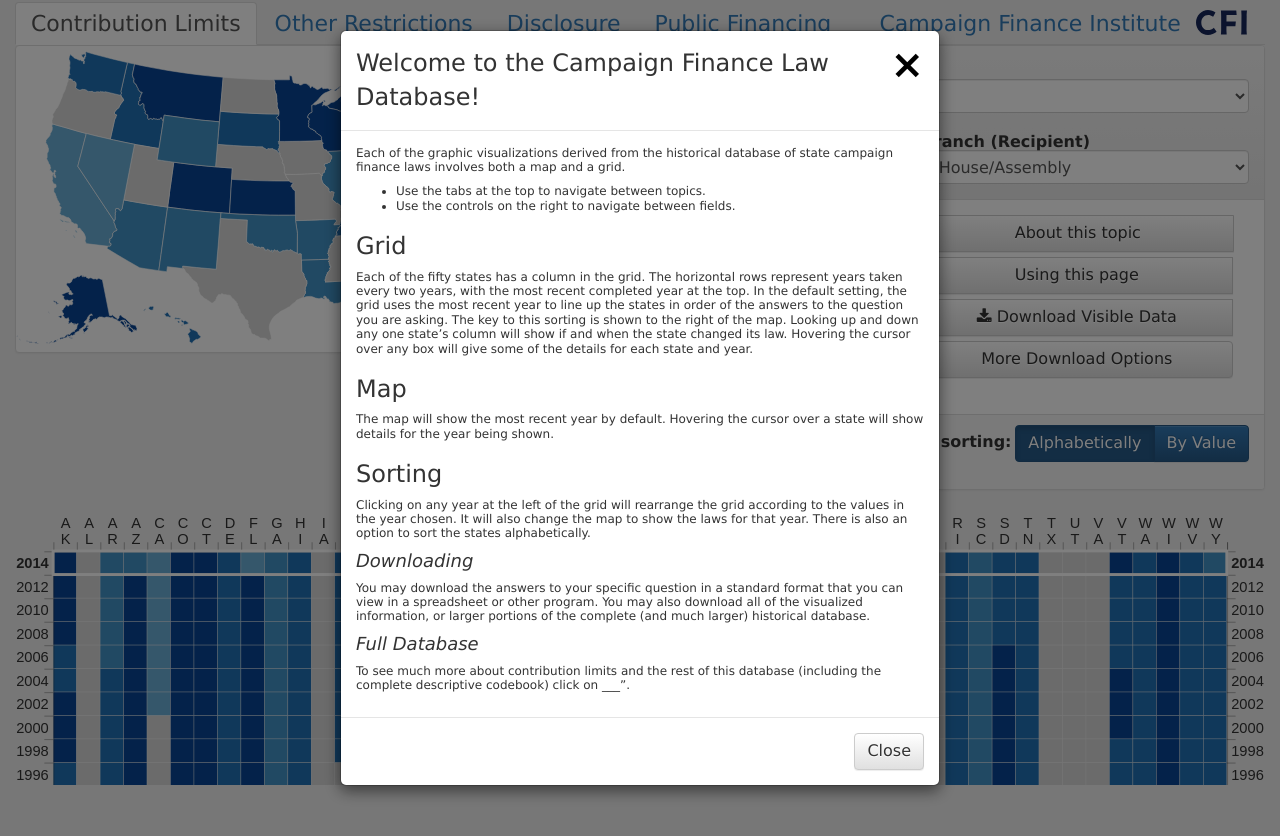
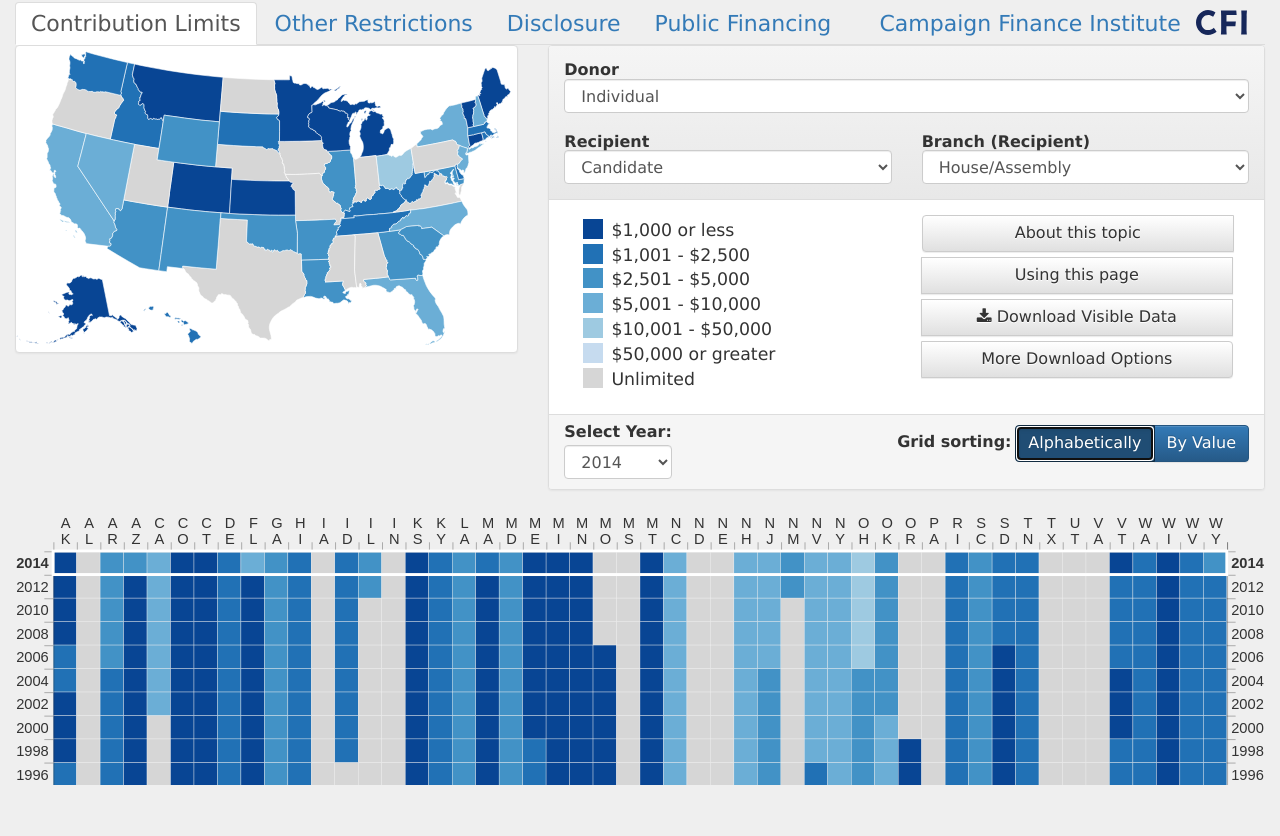
Before and after one commit to cfinst/cfinst.github.io, a Jekyll site: the page built from index.md, in a window 1280 px wide. Shown: the top 836 px of the page. Built offline with Jekyll 4.4.1, drawn with Linux system fonts in a browser that asks for light colours.

Commit message:
Revert "Intro Popup"

```diff
--- a/_includes/introModal.html
+++ /dev/null
@@ -1,6 +0,0 @@
-<div class="modal fade" id="intro-modal"
-    tabindex="-1" role="dialog">
-  <div class="modal-dialog" role="document">
-    <div class="modal-content"></div><!--.modal-content-->
-  </div><!--.modal-dialog-->
-</div><!--.modal-{{ button.name }}-->
--- a/_includes/javascripts.html
+++ b/_includes/javascripts.html
@@ -4,5 +4,4 @@
 <script src="js/tabulus.js"></script>
 <script src="js/atlas.js"></script>
 <script src="js/legend.js"></script>
-<script src="js/introModal.js"></script>
 <script src="js/schematic.js"></script>
--- a/_layouts/default.html
+++ b/_layouts/default.html
@@ -97,8 +97,6 @@
       <svg id="main"></svg>
     </section><!--.col-md-12-->
   </div><!--.row-->
-  {% include introModal.html %}
-
 </div>
 {% include javascripts.html %}
 
--- a/_modals/intro.md
+++ /dev/null
@@ -1,44 +0,0 @@
----
-layout: modal
-modal: introduction
-title: Welcome to the Campaign Finance Law Database!
----
-
-Each of the graphic visualizations derived from the historical database of state
-campaign finance laws involves both a map and a grid.
-
- * Use the tabs at the top to navigate between topics.
- * Use the controls on the right to navigate between fields.
-
-### Grid
-
-Each of the fifty states has a column in the grid. The horizontal rows represent
-years taken every two years, with the most recent completed year at the top. In
-the default setting, the grid uses the most recent year to line up the states in
-order of the answers to the question you are asking. The key to this sorting is
-shown to the right of the map. Looking up and down any one state's column will
-show if and when the state changed its law. Hovering the cursor over any box
-will give some of the details for each state and year.
-
-### Map
-
-The map will show the most recent year by default. Hovering the cursor over a
-state will show details for the year being shown.
-
-### Sorting
-
-Clicking on any year at the left of the grid will rearrange the grid according
-to the values in the year chosen. It will also change the map to show the laws
-for that year. There is also an option to sort the states alphabetically.
-
-#### _Downloading_
-
-You may download the answers to your specific question in a standard format that
-you can view in a spreadsheet or other program. You may also download all of the
-visualized information, or larger portions of the complete (and much larger)
-historical database.
-
-#### _Full Database_
-
-To see much more about contribution limits and the rest of this database (including the
-complete descriptive codebook) click on ___".
--- a/_sass/_cfi-theme.scss
+++ b/_sass/_cfi-theme.scss
@@ -34,9 +34,3 @@ label, .chooser, .btn {
     margin-bottom: -5px; /* This ensures no unnecessary space below all tabs. */
     margin-left: 8px; /* Add a bit of space between the text and logo. */
 }
-
-/* Customize the appearance of the introduction modal. */
-#intro-modal .close {
-    opacity: 1;
-    font-size: 40px;
-}
--- a/js/introModal.js
+++ /dev/null
@@ -1,24 +0,0 @@
-// This triggers the introduction popup
-// that shows only the first time the page is loaded.
-// This function should be invoked once, on page load.
-function triggerIntroModal(){
-
-  // Only show the intro modal if the current user
-  // is visiting the page for the first time.
-  // Using localStorage, documented at https://developer.mozilla.org/en-US/docs/Web/API/Window/localStorage
-  if(!localStorage.getItem("pageSeen")){
-
-    // Show the modal, via Bootstrap"s API.
-    // See http://getbootstrap.com/javascript/#via-javascript
-    $("#intro-modal").modal({
-
-      // This option tells Bootstrap to load the content from this file,
-      // which is compiled using Jekyll based on configurable content
-      // from _modals/intro.md.
-      remote: "/modals/intro.html"
-    });
-
-    // Track that the current user has visited this page.
-    localStorage.setItem("pageSeen", true);
-  }
-}
--- a/js/schematic.js
+++ b/js/schematic.js
@@ -28,9 +28,6 @@
       }
     , backgroundRectFadeOpacity = {{ site.backgroundRectFadeOpacity }}
   ;
-
-  // Show the introductory modal dialog, if it's the first visit for this user.
-  triggerIntroModal();
 
   // Connect all the tabs
   {{ site.data.tabs | jsonify }}.forEach(function(tab) {
```
Also changed, not shown: README.md.
